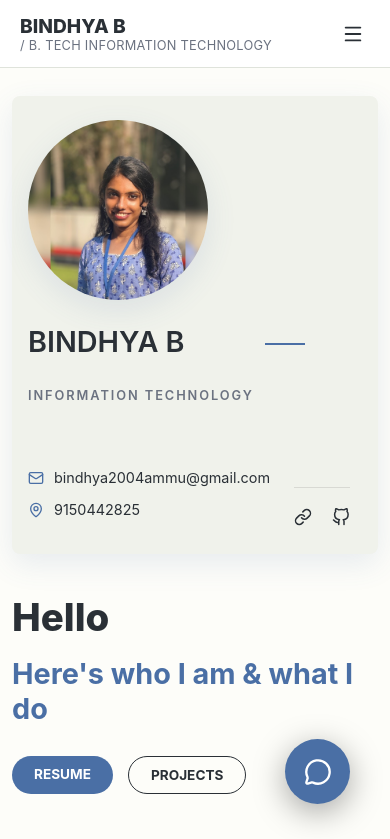
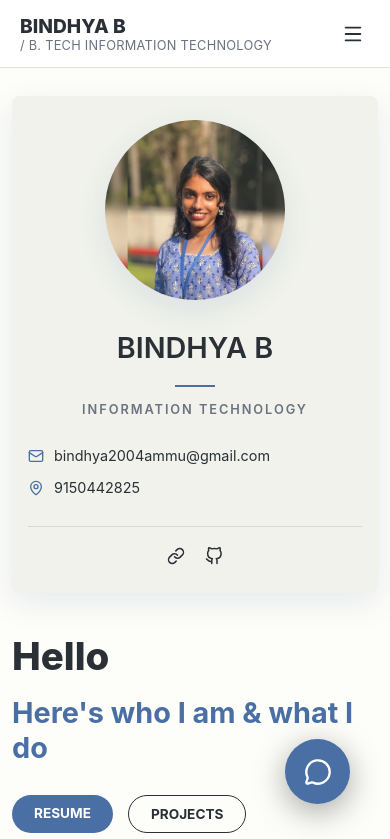
Before and after one commit to bindhya0805/Portfolio-Website, a Next.js app: page / in a window 390 px wide. Shown: the top 839 px of the page. Built offline with nearby package versions, Linux system fonts and the light colour scheme.

Commit message:
Made it responsive

```diff
--- a/src/app/globals.css
+++ b/src/app/globals.css
@@ -389,15 +389,6 @@ h2 {
     width: 100% !important;
     position: static !important;
     padding: 30px 24px !important;
-    flex-direction: row !important;
-    flex-wrap: wrap !important;
-    align-items: center !important;
-    gap: 24px !important;
-  }
-
-  /* Profile image inside side-card */
-  .side-card > div:first-child {
-    margin: 0 !important;
   }
 
   /* Typography */
```
